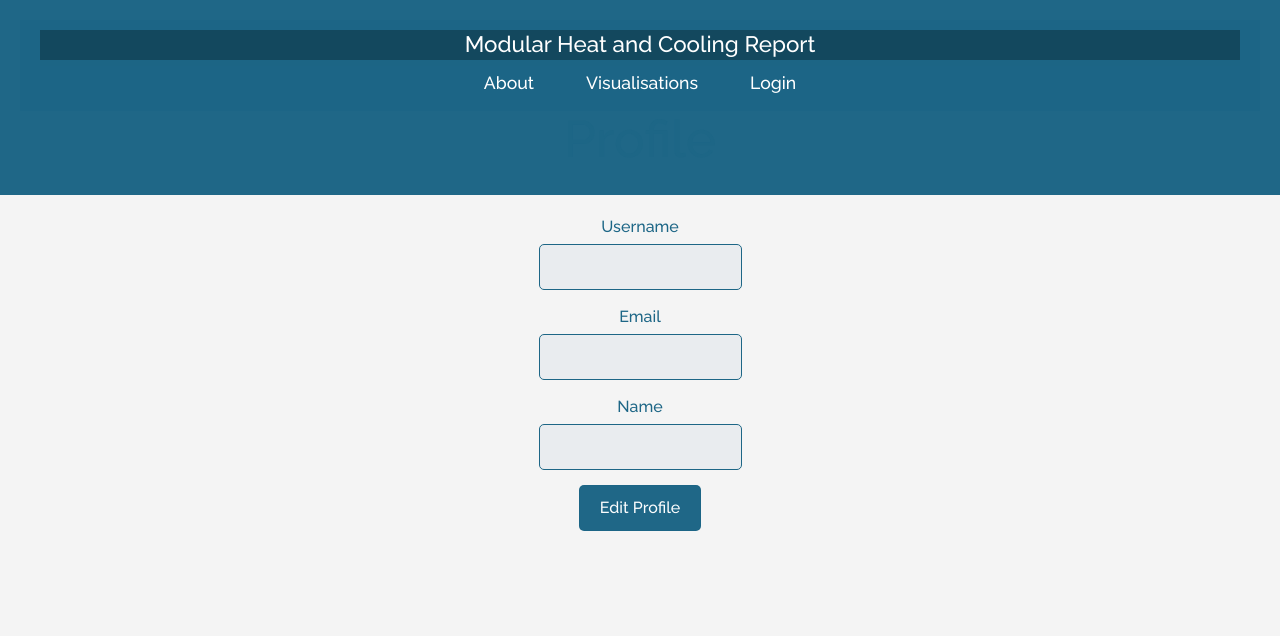
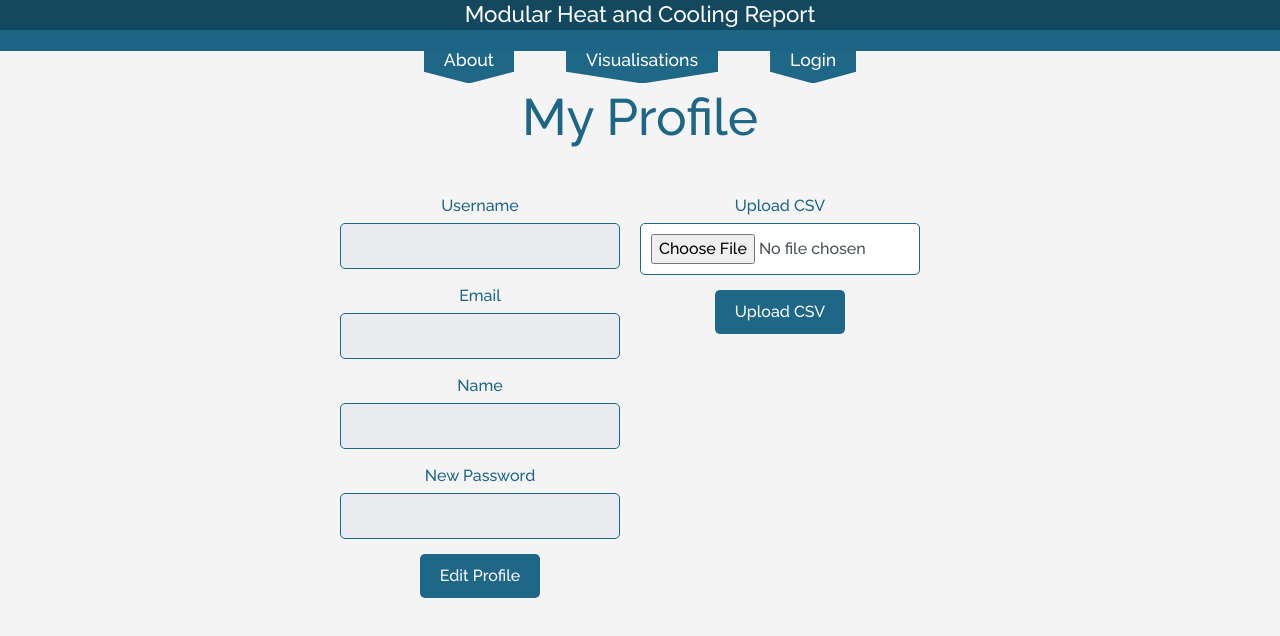
Before and after one commit to feifei1002/energy-visualisation, a React (Vite) app in the folder Code/Frontend/: page /profiledashboard in a window 1280 px wide. Shown: the top 636 px of the page. Built offline with nearby package versions, Linux system fonts and the light colour scheme; no server answers.

Commit message:
frontend of csv upload done, backend is for other user story, styling on header changed

```diff
--- a/Code/Frontend/src/ProfileDashboardPage.jsx
+++ b/Code/Frontend/src/ProfileDashboardPage.jsx
@@ -7,7 +7,7 @@ const ProfileDashboardPage = () => {
         <div className="profile-page">
             <header className="profile-header">
                 <Header />
-                <h1>Profile</h1>
+                <h1 id="profile-header-text">My Profile</h1>
             </header>
             <main className="profile-content">
                 <ProfileOverview />
--- a/Code/Frontend/src/components/ProfileOverview.jsx
+++ b/Code/Frontend/src/components/ProfileOverview.jsx
@@ -7,7 +7,9 @@ const ProfileOverview = () => {
         username: '',
         email: '',
         name: '',
+        newPassword: '',
     });
+    const [file, setFile] = useState(null);
     const [isEditing, setIsEditing] = useState(false);
 
     useEffect(() => {
@@ -17,7 +19,6 @@ const ProfileOverview = () => {
                 setProfile(response.data);
             } catch (error) {
                 console.error('Error fetching profile data:', error);
-                //notification to tell user failed to, maybe just reload again?
             }
         };
 
@@ -32,21 +33,41 @@ const ProfileOverview = () => {
         }));
     };
 
-    const handleSubmit = async (e) => {
+    const handleFileChange = (e) => {
+        setFile(e.target.files[0]);
+    };
+
+    const handleProfileSubmit = async (e) => {
         e.preventDefault();
         try {
             const response = await axios.put('/api/profile', profile);
             setProfile(response.data);
             setIsEditing(false);
-            //tell user edit worked
         } catch (error) {
             console.error('Error updating profile:', error);
-            //tell user edit failed
+        }
+    };
+
+    const handleCSVSubmit = async (e) => {
+        e.preventDefault();
+        const formData = new FormData();
+        formData.append('file', file);
+
+        try {
+            const response = await axios.post('/api/upload-csv', formData, {
+                headers: {
+                    'Content-Type': 'multipart/form-data',
+                },
+            });
+            //tell user was success
+        } catch (error) {
+            console.error('Error uploading CSV:', error);
         }
     };
 
     return (
-        <form onSubmit={handleSubmit} className="profile-form">
+        <div className="profile-container">
+        <form onSubmit={handleProfileSubmit} className="profile-form">
             <div className="form-group">
                 <label htmlFor="username" className="form-label">Username</label>
                 <input
@@ -83,14 +104,49 @@ const ProfileOverview = () => {
                     disabled={!isEditing}
                 />
             </div>
+            <div className="form-group">
+                <label htmlFor="newPassword" className="form-label">New Password</label>
+                <input
+                    type="password"
+                    id="newPassword"
+                    name="newPassword"
+                    className="form-control"
+                    value={profile.newPassword}
+                    onChange={handleInputChange}
+                    disabled={!isEditing}
+                />
+            </div>
             {isEditing ? (
-                <button type="submit" className="btn save-btn">Save Changes</button>
+                <>
+                    <button type="submit" className="btn save-btn">Save Changes</button>
+                    <button type="button" className="btn cancel-btn" onClick={() => setIsEditing(false)}>
+                        Cancel
+                    </button>
+                </>
             ) : (
                 <button type="button" className="btn edit-btn" onClick={() => setIsEditing(true)}>
                     Edit Profile
                 </button>
             )}
         </form>
+            <div className="csv-upload-form">
+                <form onSubmit={handleCSVSubmit}>
+                    <div className="form-group">
+                        <label htmlFor="csv" className="form-label">Upload CSV</label>
+                        <input
+                            type="file"
+                            id="csv"
+                            name="csv"
+                            className="form-control"
+                            onChange={handleFileChange}
+                            accept=".csv"
+                        />
+                    </div>
+                    <button type="submit" className="btn save-btn">Upload CSV</button>
+                </form>
+            </div>
+        </div>
     );
 };
+
 export default ProfileOverview;
--- a/Code/Frontend/src/css/Header.css
+++ b/Code/Frontend/src/css/Header.css
@@ -3,9 +3,8 @@
 .main-header {
     background-color: rgba(29, 102, 134, 0.99);
     color: white;
-    padding: 10px 20px;
+    padding: 0 0;
     text-align: center;
-    transition: scale 0.3s ease, transform 0.3s ease;
 }
 
 .navbar-title h1 {
@@ -14,33 +13,37 @@
 }
 
 .navbar {
-    text-align: center;
-    transition: scale 0.3s ease, transform 0.3s ease;
+    background-color: rgba(29, 102, 134, 0.99);
+    width: 100%;
+    height: auto;
+    display: flex;
+    padding: 0;
+    justify-content: center;
+    flex-wrap: wrap;
 }
 
 .nav-links {
     list-style: none;
+    display: flex;
+    gap: 1rem;
     padding: 0;
     margin: 0;
-    display: inline-flex;
-    align-items: center;
-    justify-content: center;
 }
 
 .nav-links li {
+    background-color: rgba(29, 102, 134, 0.99);
+    padding: 10px 20px;
     margin: 0 10px;
+    transition: transform 0.3s;
+    clip-path: polygon(50% 0%, 100% 25%, 100% 75%, 50% 100%, 0% 75%, 0% 25%);
 }
 
 .header-link {
     color: white;
     font-weight: 500;
-    transition: scale 0.3s ease, transform 0.3s ease;
     text-decoration: none;
 }
 
-.header-link:hover, .header-link:focus, .main-header:hover, .navbar:hover {
-    transform: scale(1.02);
-}
 
 .main-header {
     font-family: 'Raleway', sans-serif;
@@ -49,9 +52,9 @@
 
 .nav-links a:hover, .nav-links a:focus {
     color: white;
-    text-shadow: 0 0 8px royalblue;
+    text-shadow: 0 0 8px black;
     font-weight: bold;
-    font-size: 1.3em;
+    font-size: 1.2em;
 }
 
 .navbar-title {
@@ -69,9 +72,9 @@
 .navbar {
     background-color: rgba(29, 102, 134, 0.99);
     width: 100%;
-    height: 35px;
+    height: 15px;
     display: flex;
-    padding: 0;
+    padding: 1px 0;
     justify-content: center;
 }
 
@@ -83,8 +86,17 @@
 }
 
 .nav-links a {
-    color: rgb(255, 255, 255);
+    color: white;
     text-decoration: none;
     font-size: 1.1em;
     transition: color 0.3s, text-shadow 0.3s, font-weight 0.3s, font-size 0.3s;
+    display: block;
+    align-items: center;
+    justify-content: center;
+    height: 100%;
 }
+
+.nav-links li:hover {
+    transform: scale(1);
+    box-shadow: 0 4px 8px rgba(0, 0, 0, 0.2);
+}
--- a/Code/Frontend/src/css/ProfileDashboardPage.css
+++ b/Code/Frontend/src/css/ProfileDashboardPage.css
@@ -7,8 +7,8 @@
 }
 
 .profile-header {
-    background-color: rgba(29, 102, 134, 0.99);
-    padding: 20px;
+    background-color: transparent;
+    padding: 0;
     text-align: center;
 }
 
@@ -30,3 +30,7 @@ body, html {
     padding: 0;
     box-sizing: border-box;
 }
+
+#profile-header-text {
+    padding-top: 3%;
+}
--- a/Code/Frontend/src/css/ProfileOverview.css
+++ b/Code/Frontend/src/css/ProfileOverview.css
@@ -39,10 +39,13 @@
     transition: background-color 0.3s ease, color 0.3s ease, transform 0.3s ease;
 }
 
+.cancel-btn {
+    margin-left: 3%;
+}
+
 .edit-btn {
     background-color: rgba(29, 102, 134, 0.99);
     color: rgba(255, 255, 255, 0.99);
-    border: 1px solid rgba(29, 102, 134, 0.99);
 }
 
 .save-btn {
@@ -55,3 +58,15 @@
     color: rgba(29, 102, 134, 0.99);
     transform: scale(1.05);
 }
+
+.profile-container {
+    display: flex;
+    justify-content: space-between;
+    padding: 20px;
+}
+
+.profile-form,
+.csv-upload-form {
+    flex: 1;
+    margin-right: 20px;
+}
```
Also changed, not shown: 2 other files (tests, documents, lock files or other folders).
